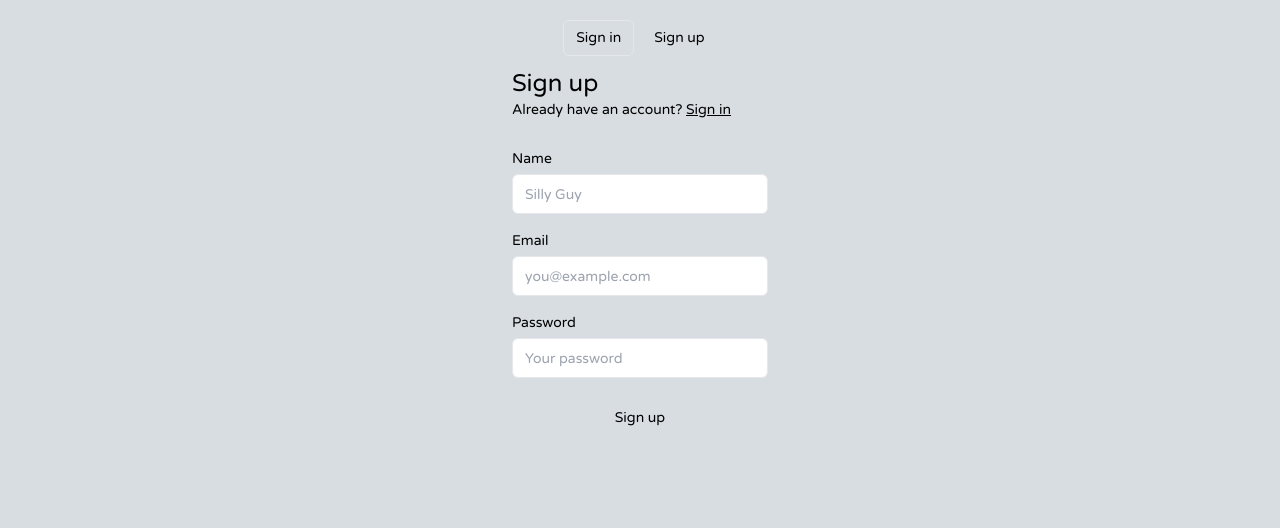
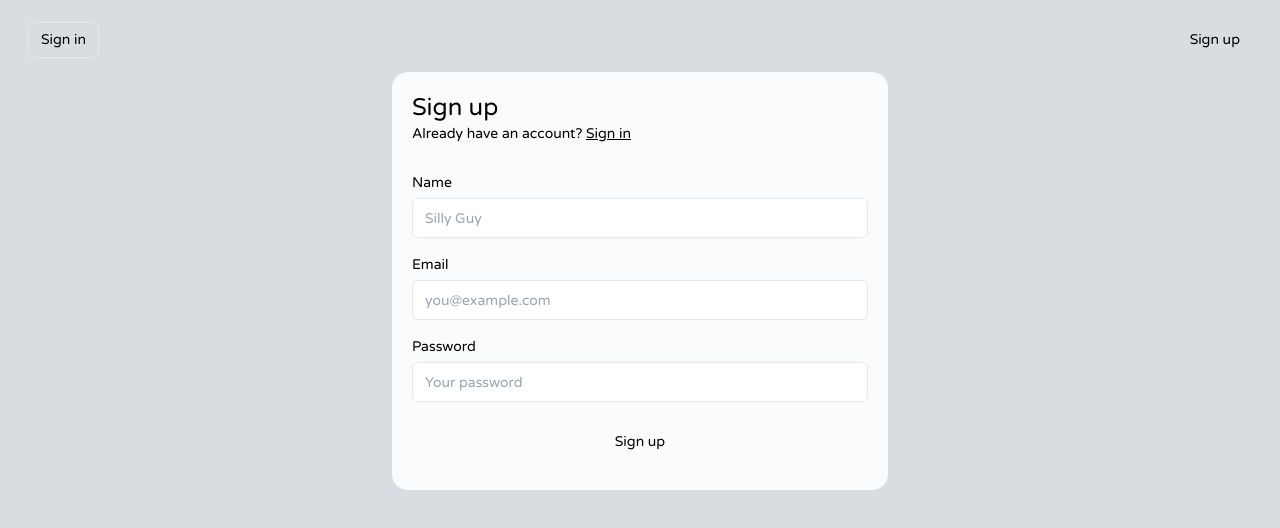
Before and after one commit to harvest7777/i-just-need-to-lock-in, a Next.js app: page /sign-up in a window 1280 px wide. Shown: the top 528 px of the page. Built offline with nearby package versions, Linux system fonts and the light colour scheme; no server answers.

Commit message:
signup and signin fix

```diff
--- a/app/(auth-pages)/layout.tsx
+++ /dev/null
@@ -1,9 +0,0 @@
-export default async function Layout({
-  children,
-}: {
-  children: React.ReactNode;
-}) {
-  return (
-    <div className="max-w-7xl flex flex-col gap-12 items-start">{children}</div>
-  );
-}
--- a/app/(auth-pages)/sign-in/page.tsx
+++ b/app/(auth-pages)/sign-in/page.tsx
@@ -8,7 +8,8 @@ import Link from "next/link";
 export default async function Login(props: { searchParams: Promise<Message> }) {
   const searchParams = await props.searchParams;
   return (
-    <form className="flex-1 flex flex-col min-w-64">
+    <div className="w-2/5">
+      <form className="flex flex-col w-full mx-auto bg-appFg p-5 rounded-2xl">
       <h1 className="text-2xl font-medium">Sign in</h1>
       <p className="text-sm text-foreground">
         Don't have an account?{" "}
@@ -40,5 +41,6 @@ export default async function Login(props: { searchParams: Promise<Message> }) {
         <FormMessage message={searchParams} />
       </div>
     </form>
+    </div>
   );
 }
--- a/app/(auth-pages)/sign-up/page.tsx
+++ b/app/(auth-pages)/sign-up/page.tsx
@@ -18,8 +18,8 @@ export default async function Signup(props: {
   }
 
   return (
-    <>
-      <form className="flex flex-col min-w-64 max-w-64 mx-auto">
+    <div className="w-2/5">
+      <form className="flex flex-col w-full mx-auto bg-appFg p-5 rounded-2xl">
         <h1 className="text-2xl font-medium">Sign up</h1>
         <p className="text-sm text text-foreground">
           Already have an account?{" "}
@@ -46,6 +46,6 @@ export default async function Signup(props: {
           <FormMessage message={searchParams} />
         </div>
       </form>
-    </>
+    </div>
   );
 }
--- a/components/header-auth.tsx
+++ b/components/header-auth.tsx
@@ -35,7 +35,7 @@ export default async function AuthButton() {
       </div>
     </div>
   ) : (
-    <div className="flex gap-2">
+    <div className="p-2 rounded-2xl h-10 w-full flex items-center gap-4 justify-between">
       <Button asChild size="sm" variant={"outline"}>
         <Link href="/sign-in">Sign in</Link>
       </Button>
--- a/utils/supabase/middleware.ts
+++ b/utils/supabase/middleware.ts
@@ -43,7 +43,7 @@ export const updateSession = async (request: NextRequest) => {
 
     // protected routes
     if (protectedRoutes.some((route) => request.nextUrl.pathname.startsWith(route)) && user.error) {
-      return NextResponse.redirect(new URL("/sign-in", request.url));
+      return NextResponse.redirect(new URL("/", request.url));
     }
 
     // only unauthenticated users should be able to view these routes
```
